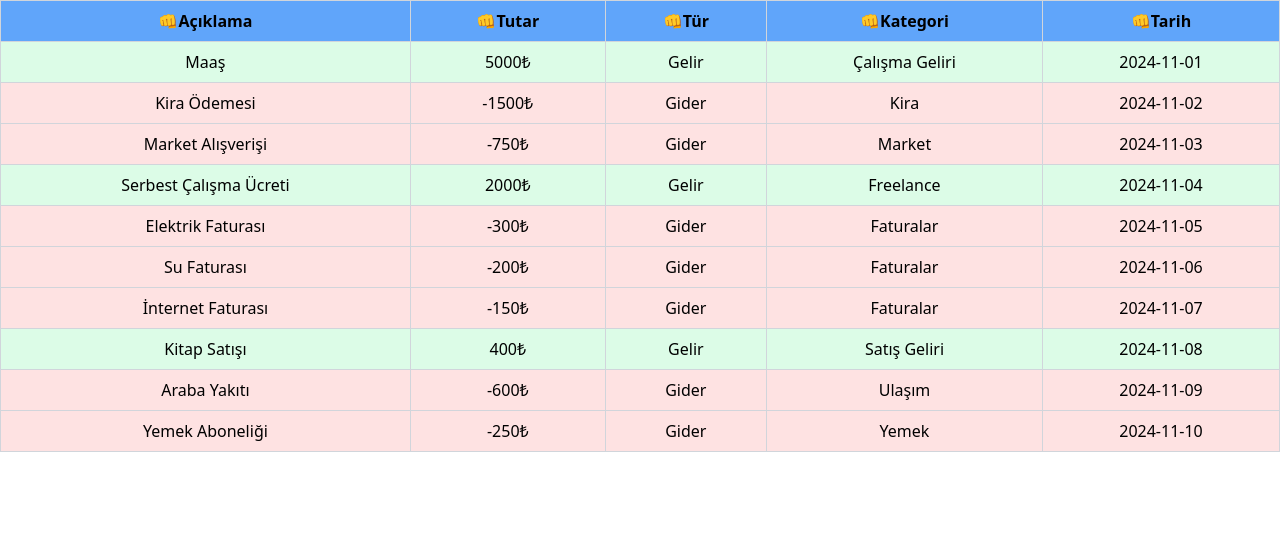
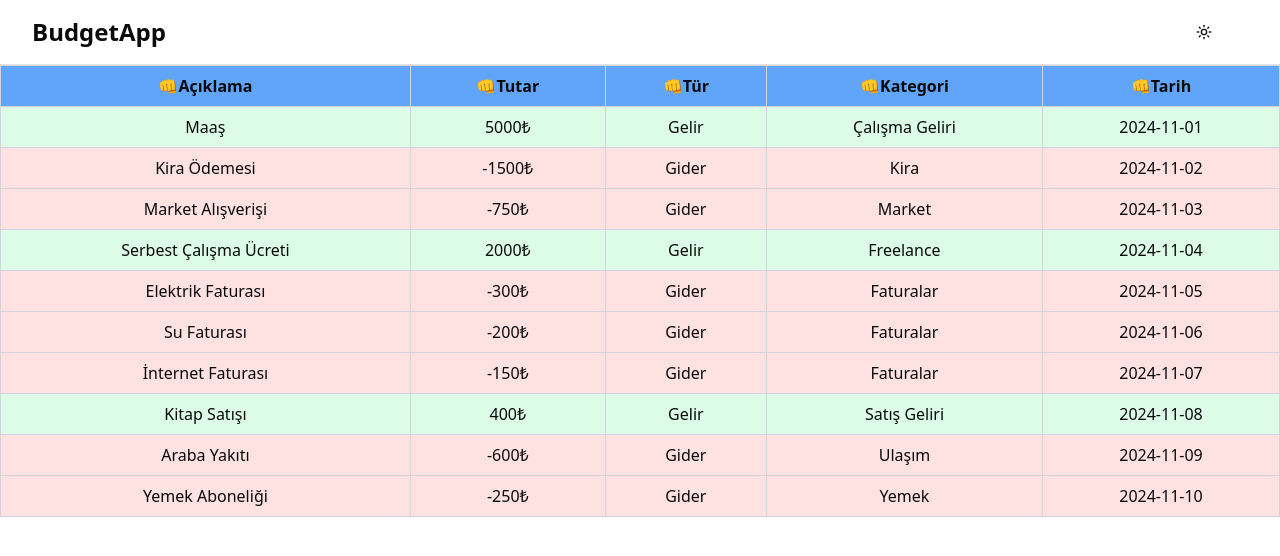
Before and after one commit to Berkan-Bilgin/log-balance, a Next.js app: page / in a window 1280 px wide. Shown: the top 556 px of the page. Built offline with nearby package versions, Linux system fonts and the light colour scheme.

Commit message:
feat: shadcnui paketi kuruldu, dark mode eklendi

```diff
--- /dev/null
+++ b/src/app/dark-mode/page.js
@@ -0,0 +1,11 @@
+import React from "react";
+
+const Page = () => {
+  return (
+    <>
+      <h1 className="bg-red-500 dark:bg-blue-500">merhaba</h1>
+    </>
+  );
+};
+
+export default Page;
--- a/src/app/globals.css
+++ b/src/app/globals.css
@@ -19,3 +19,117 @@ body {
   background: var(--background);
   font-family: Arial, Helvetica, sans-serif;
 } */
+
+@layer base {
+  :root {
+
+    --background: 0 0% 100%;
+
+    --foreground: 0 0% 3.9%;
+
+    --card: 0 0% 100%;
+
+    --card-foreground: 0 0% 3.9%;
+
+    --popover: 0 0% 100%;
+
+    --popover-foreground: 0 0% 3.9%;
+
+    --primary: 0 0% 9%;
+
+    --primary-foreground: 0 0% 98%;
+
+    --secondary: 0 0% 96.1%;
+
+    --secondary-foreground: 0 0% 9%;
+
+    --muted: 0 0% 96.1%;
+
+    --muted-foreground: 0 0% 45.1%;
+
+    --accent: 0 0% 96.1%;
+
+    --accent-foreground: 0 0% 9%;
+
+    --destructive: 0 84.2% 60.2%;
+
+    --destructive-foreground: 0 0% 98%;
+
+    --border: 0 0% 89.8%;
+
+    --input: 0 0% 89.8%;
+
+    --ring: 0 0% 3.9%;
+
+    --chart-1: 12 76% 61%;
+
+    --chart-2: 173 58% 39%;
+
+    --chart-3: 197 37% 24%;
+
+    --chart-4: 43 74% 66%;
+
+    --chart-5: 27 87% 67%;
+
+    --radius: 0.5rem
+  }
+  .dark {
+
+    --background: 0 0% 3.9%;
+
+    --foreground: 0 0% 98%;
+
+    --card: 0 0% 3.9%;
+
+    --card-foreground: 0 0% 98%;
+
+    --popover: 0 0% 3.9%;
+
+    --popover-foreground: 0 0% 98%;
+
+    --primary: 0 0% 98%;
+
+    --primary-foreground: 0 0% 9%;
+
+    --secondary: 0 0% 14.9%;
+
+    --secondary-foreground: 0 0% 98%;
+
+    --muted: 0 0% 14.9%;
+
+    --muted-foreground: 0 0% 63.9%;
+
+    --accent: 0 0% 14.9%;
+
+    --accent-foreground: 0 0% 98%;
+
+    --destructive: 0 62.8% 30.6%;
+
+    --destructive-foreground: 0 0% 98%;
+
+    --border: 0 0% 14.9%;
+
+    --input: 0 0% 14.9%;
+
+    --ring: 0 0% 83.1%;
+
+    --chart-1: 220 70% 50%;
+
+    --chart-2: 160 60% 45%;
+
+    --chart-3: 30 80% 55%;
+
+    --chart-4: 280 65% 60%;
+
+    --chart-5: 340 75% 55%
+  }
+}
+
+@layer base {
+  * {
+    @apply border-border;
+  }
+  body {
+    @apply bg-background text-foreground;
+  }
+}
--- a/src/app/layout.tsx
+++ b/src/app/layout.tsx
@@ -1,5 +1,8 @@
 import type { Metadata } from "next";
 import localFont from "next/font/local";
+import { ThemeProvider } from "next-themes";
+import DarkModeToggle from "@/components/DarkModeToggle";
+import { Navbar } from "@/components/Navbar";
 import "./globals.css";
 
 const geistSans = localFont({
@@ -24,11 +27,14 @@ export default function RootLayout({
   children: React.ReactNode;
 }>) {
   return (
-    <html lang="en">
-      <body
-        className={`${geistSans.variable} ${geistMono.variable} antialiased`}
-      >
-        {children}
+    <html suppressHydrationWarning>
+      <head />
+      <body>
+        <ThemeProvider attribute="class">
+          {/* <DarkModeToggle /> */}
+          <Navbar />
+          {children}
+        </ThemeProvider>
       </body>
     </html>
   );
--- /dev/null
+++ b/src/components/DarkModeToggle.tsx
@@ -0,0 +1,27 @@
+"use client";
+import { useState, useEffect } from "react";
+import { useTheme } from "next-themes";
+
+const DarkModeToggle = () => {
+  const [mounted, setMounted] = useState(false);
+  const { theme, setTheme } = useTheme();
+
+  // useEffect only runs on the client, so now we can safely show the UI
+  useEffect(() => {
+    setMounted(true);
+  }, []);
+
+  if (!mounted) {
+    return null;
+  }
+
+  return (
+    <select value={theme} onChange={(e) => setTheme(e.target.value)}>
+      <option value="system">System</option>
+      <option value="dark">Dark</option>
+      <option value="light">Light</option>
+    </select>
+  );
+};
+
+export default DarkModeToggle;
--- /dev/null
+++ b/src/components/Navbar.tsx
@@ -0,0 +1,37 @@
+"use client";
+
+import Link from "next/link";
+import { useTheme } from "next-themes";
+import { Moon, Sun } from "lucide-react";
+import { Button } from "@/components/ui/button";
+
+export function Navbar() {
+  const { theme, setTheme } = useTheme();
+
+  return (
+    <nav className="border-b">
+      <div className="max-w-7xl mx-auto px-4 sm:px-6 lg:px-8">
+        <div className="flex justify-between h-16">
+          <div className="flex">
+            <Link href="/" className="flex-shrink-0 flex items-center">
+              <span className="text-2xl font-bold">BudgetApp</span>
+            </Link>
+          </div>
+          <div className="flex items-center">
+            <Button
+              variant="ghost"
+              size="icon"
+              aria-label="Toggle Theme"
+              className="mr-6"
+              onClick={() => setTheme(theme === "dark" ? "light" : "dark")}
+            >
+              <Sun className="h-6 w-6 rotate-0 scale-100 transition-all dark:-rotate-90 dark:scale-0" />
+              <Moon className="absolute h-6 w-6 rotate-90 scale-0 transition-all dark:rotate-0 dark:scale-100" />
+              <span className="sr-only">Toggle Theme</span>
+            </Button>
+          </div>
+        </div>
+      </div>
+    </nav>
+  );
+}
--- a/src/components/TransactionList.tsx
+++ b/src/components/TransactionList.tsx
@@ -79,7 +79,7 @@ export const TransactionList = () => {
   }
 
   return (
-    <table className="w-full h-full border-collapse border border-gray-300">
+    <table className="w-full h-full border-collapse border border-gray-300 dark:text-black">
       <thead>
         {table.getHeaderGroups().map((headerGroup) => (
           <tr key={headerGroup.id} className="bg-blue-400 text-left">
--- /dev/null
+++ b/src/components/ui/button.tsx
@@ -0,0 +1,56 @@
+import * as React from "react";
+import { Slot } from "@radix-ui/react-slot";
+import { cva, type VariantProps } from "class-variance-authority";
+
+import { cn } from "@/lib/utils";
+
+const buttonVariants = cva(
+  "inline-flex items-center justify-center gap-2 whitespace-nowrap rounded-md text-sm font-medium ring-offset-background transition-colors focus-visible:outline-none focus-visible:ring-2 focus-visible:ring-ring focus-visible:ring-offset-2 disabled:pointer-events-none disabled:opacity-50 [&_svg]:pointer-events-none [&_svg]:size-4 [&_svg]:shrink-0",
+  {
+    variants: {
+      variant: {
+        default: "bg-primary text-primary-foreground hover:bg-primary/90",
+        destructive:
+          "bg-destructive text-destructive-foreground hover:bg-destructive/90",
+        outline:
+          "border border-input bg-background hover:bg-accent hover:text-accent-foreground",
+        secondary:
+          "bg-secondary text-secondary-foreground hover:bg-secondary/80",
+        ghost: "hover:bg-accent hover:text-accent-foreground",
+        link: "text-primary underline-offset-4 hover:underline",
+      },
+      size: {
+        default: "h-10 px-4 py-2",
+        sm: "h-9 rounded-md px-3",
+        lg: "h-11 rounded-md px-8",
+        icon: "h-10 w-10",
+      },
+    },
+    defaultVariants: {
+      variant: "default",
+      size: "default",
+    },
+  }
+);
+
+export interface ButtonProps
+  extends React.ButtonHTMLAttributes<HTMLButtonElement>,
+    VariantProps<typeof buttonVariants> {
+  asChild?: boolean;
+}
+
+const Button = React.forwardRef<HTMLButtonElement, ButtonProps>(
+  ({ className, variant, size, asChild = false, ...props }, ref) => {
+    const Comp = asChild ? Slot : "button";
+    return (
+      <Comp
+        className={cn(buttonVariants({ variant, size, className }))}
+        ref={ref}
+        {...props}
+      />
+    );
+  }
+);
+Button.displayName = "Button";
+
+export { Button, buttonVariants };
--- /dev/null
+++ b/src/lib/utils.ts
@@ -0,0 +1,6 @@
+import { type ClassValue, clsx } from "clsx";
+import { twMerge } from "tailwind-merge";
+
+export function cn(...inputs: ClassValue[]) {
+  return twMerge(clsx(inputs));
+}
--- a/tailwind.config.ts
+++ b/tailwind.config.ts
@@ -1,11 +1,64 @@
 import type { Config } from "tailwindcss";
 
 export default {
+  darkMode: "class", // Dark mode'u class tabanlı yapıyoruz
   content: [
     "./src/pages/**/*.{js,ts,jsx,tsx,mdx}",
     "./src/components/**/*.{js,ts,jsx,tsx,mdx}",
     "./src/app/**/*.{js,ts,jsx,tsx,mdx}",
   ],
-
-  plugins: [],
+  theme: {
+    extend: {
+      colors: {
+        darkText: "#800080",
+        darkBackground: "#000000",
+        background: "hsl(var(--background))",
+        foreground: "hsl(var(--foreground))",
+        card: {
+          DEFAULT: "hsl(var(--card))",
+          foreground: "hsl(var(--card-foreground))",
+        },
+        popover: {
+          DEFAULT: "hsl(var(--popover))",
+          foreground: "hsl(var(--popover-foreground))",
+        },
+        primary: {
+          DEFAULT: "hsl(var(--primary))",
+          foreground: "hsl(var(--primary-foreground))",
+        },
+        secondary: {
+          DEFAULT: "hsl(var(--secondary))",
+          foreground: "hsl(var(--secondary-foreground))",
+        },
+        muted: {
+          DEFAULT: "hsl(var(--muted))",
+          foreground: "hsl(var(--muted-foreground))",
+        },
+        accent: {
+          DEFAULT: "hsl(var(--accent))",
+          foreground: "hsl(var(--accent-foreground))",
+        },
+        destructive: {
+          DEFAULT: "hsl(var(--destructive))",
+          foreground: "hsl(var(--destructive-foreground))",
+        },
+        border: "hsl(var(--border))",
+        input: "hsl(var(--input))",
+        ring: "hsl(var(--ring))",
+        chart: {
+          "1": "hsl(var(--chart-1))",
+          "2": "hsl(var(--chart-2))",
+          "3": "hsl(var(--chart-3))",
+          "4": "hsl(var(--chart-4))",
+          "5": "hsl(var(--chart-5))",
+        },
+      },
+      borderRadius: {
+        lg: "var(--radius)",
+        md: "calc(var(--radius) - 2px)",
+        sm: "calc(var(--radius) - 4px)",
+      },
+    },
+  },
+  plugins: [require("tailwindcss-animate")],
 } satisfies Config;
```
Also changed, not shown: package.json (+8 -4 lines), components.json (added), 1 other file (tests, documents, lock files or other folders).
